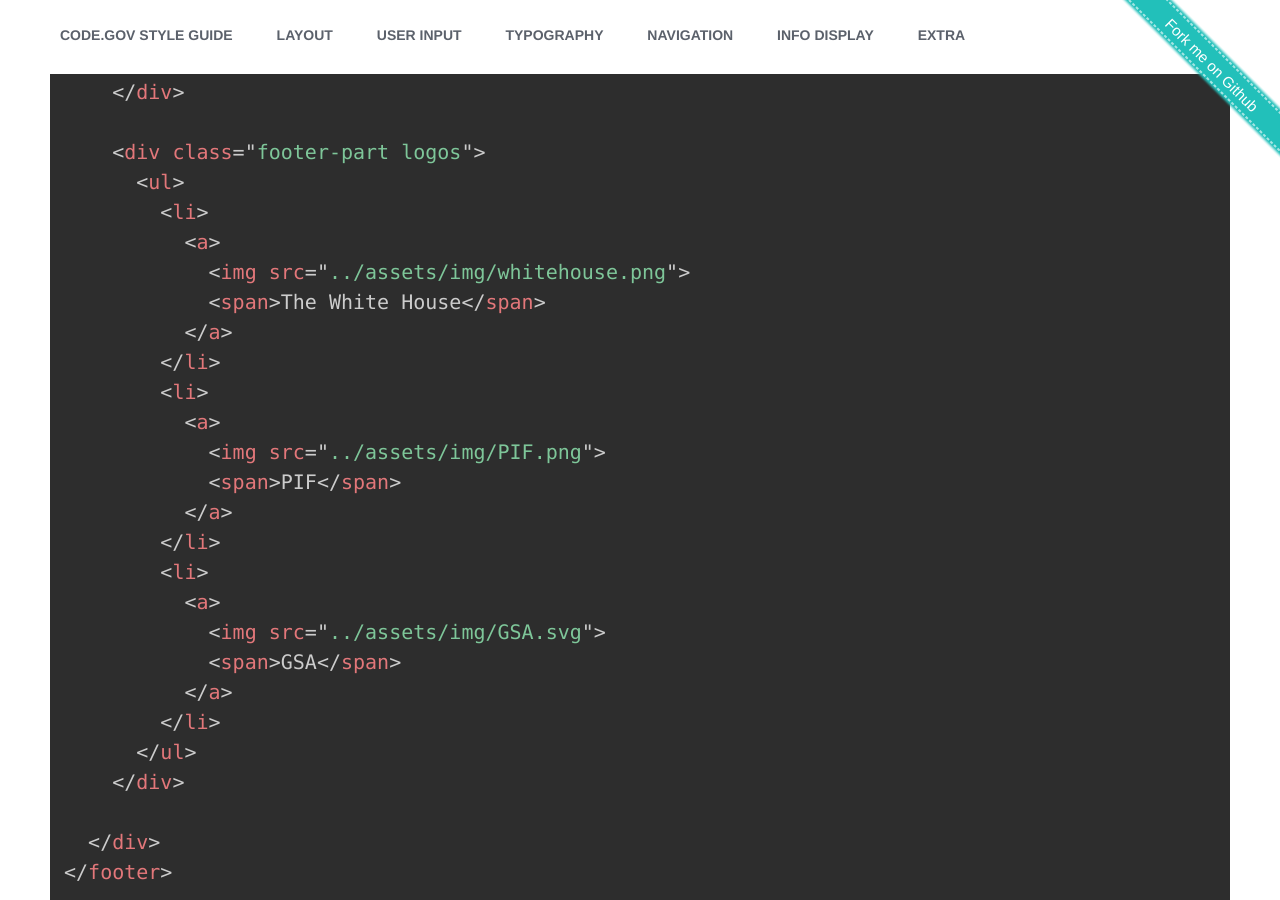
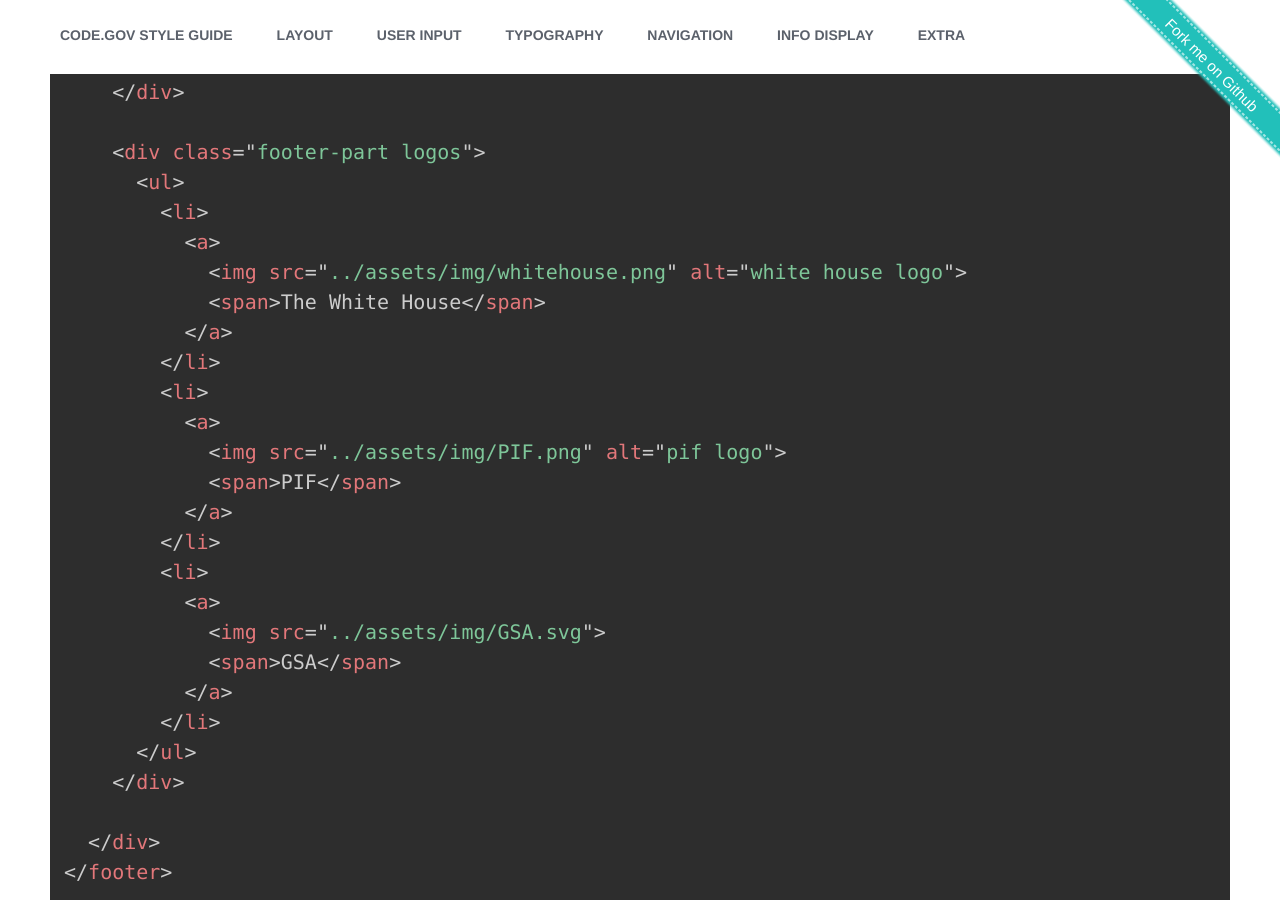
Before and after one commit to GSA/code-gov-style, a Jekyll site: the page built from components/footers.md, in a window 1280 px wide and 900 px high, scrolled down 1444 px. Built offline with Jekyll 4.4.1, drawn with Linux system fonts in a browser that asks for light colours.

Commit message:
add alt tags

```diff
--- a/components/footers.md
+++ b/components/footers.md
@@ -48,19 +48,19 @@ title: "Footers"
       <ul>
         <li>
           <a>
-            <img src="../assets/img/whitehouse.png">
+            <img src="../assets/img/whitehouse.png" alt="white house logo">
             <span>The White House</span>
           </a>
         </li>
         <li>
           <a>
-            <img src="../assets/img/PIF.png">
+            <img src="../assets/img/PIF.png" alt="pif logo">
             <span>PIF</span>
           </a>
         </li>
         <li>
           <a>
-            <img src="../assets/img/GSA.svg">
+            <img src="../assets/img/GSA.svg" alt="gsa logo">
             <span>GSA</span>
           </a>
         </li>
@@ -85,13 +85,13 @@ title: "Footers"
       <ul>
         <li>
           <a>
-            <img src="../assets/img/whitehouse.png">
+            <img src="../assets/img/whitehouse.png" alt="white house logo">
             <span>The White House</span>
           </a>
         </li>
         <li>
           <a>
-            <img src="../assets/img/PIF.png">
+            <img src="../assets/img/PIF.png" alt="pif logo">
             <span>PIF</span>
           </a>
         </li>
```
